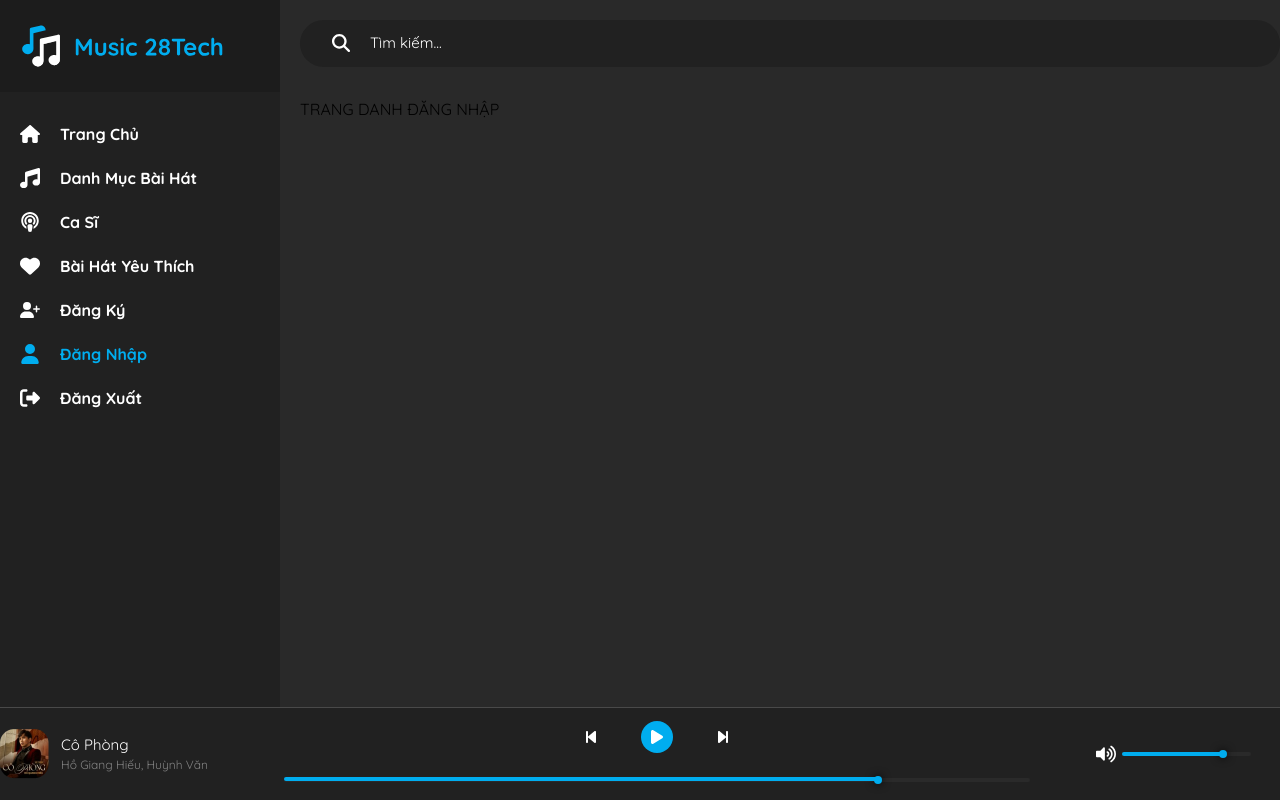
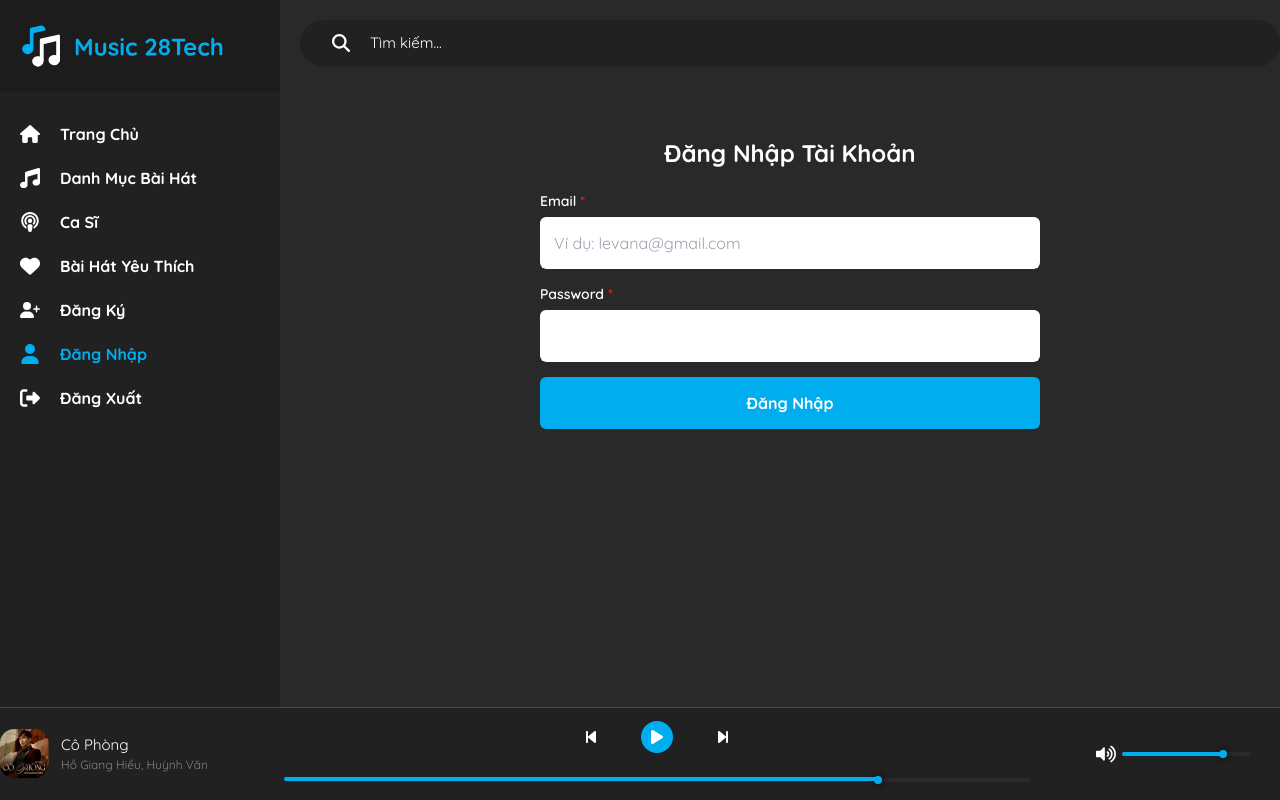
Before and after one commit to truonginit/project-front-end-music-app-cloud-nextjs, a Next.js app: page /login in a window 1280 px wide. Built offline with nearby package versions, Linux system fonts and the light colour scheme.

Commit message:
Trang Đăng Nhập

```diff
--- a/src/app/(page)/login/page.tsx
+++ b/src/app/(page)/login/page.tsx
@@ -1,3 +1,6 @@
+import { BoxTitle } from "@/app/components/BoxTitle/BoxTitle";
+import { FormButtonSubmit } from "@/app/components/Form/FormButtonSubmit";
+import { FormInput } from "@/app/components/Form/FormInput";
 import type { Metadata } from "next";
 
 // Metadata
@@ -9,7 +12,24 @@ export const metadata: Metadata = {
 export default function Login() {
     return (
         <>
-          <h1>TRANG DANH ĐĂNG NHẬP</h1>
+          <div className="w-full h-full flex items-center justify-center">
+              {/* form đăng nhập */}
+              <form
+                action=""
+                className="w-[500px]"
+              >
+                {/* title */}
+                <div className="text-center">
+                  <BoxTitle title="Đăng Nhập Tài Khoản" className="" />
+                </div>
+
+                <FormInput type="email" placeholder="Ví dụ: levana@gmail.com"/>
+                <FormInput type="password" />
+                <FormButtonSubmit text="Đăng Nhập" />
+
+              </form>
+          </div>
+
         </>
       );
 }
--- /dev/null
+++ b/src/app/components/Form/FormButtonSubmit.tsx
@@ -0,0 +1,13 @@
+export const FormButtonSubmit = (props: { text: string }) => {
+    const { text } = props;
+    return (
+        <>
+            <button
+                type="submit"
+                className="text-[16px] font-[700] dark:text-darkModeText dark:bg-darkModeActive w-full p-[14px] rounded-[6px] capitalize"
+            >
+                {text}
+            </button>
+        </>
+    );
+}
--- /dev/null
+++ b/src/app/components/Form/FormInput.tsx
@@ -0,0 +1,18 @@
+export const FormInput = (props: {type: string, placeholder?: string} ) => {
+    const { type, placeholder } = props;
+
+    return (
+        <>
+            <div  className="flex flex-col gap-y-[5px] w-full rounded-[6px] truncate mb-[15px]">
+                  <label htmlFor="" className="text-[14px] font-[600] dark:text-darkModeText capitalize">
+                    {type}  <span className="text-red-600">*</span>
+                  </label>
+                  <input
+                    type={type}
+                    placeholder={placeholder}
+                    className="w-full outline-none p-[14px] rounded-[6px]"
+                  />
+            </div>
+        </>
+    );
+}
```
